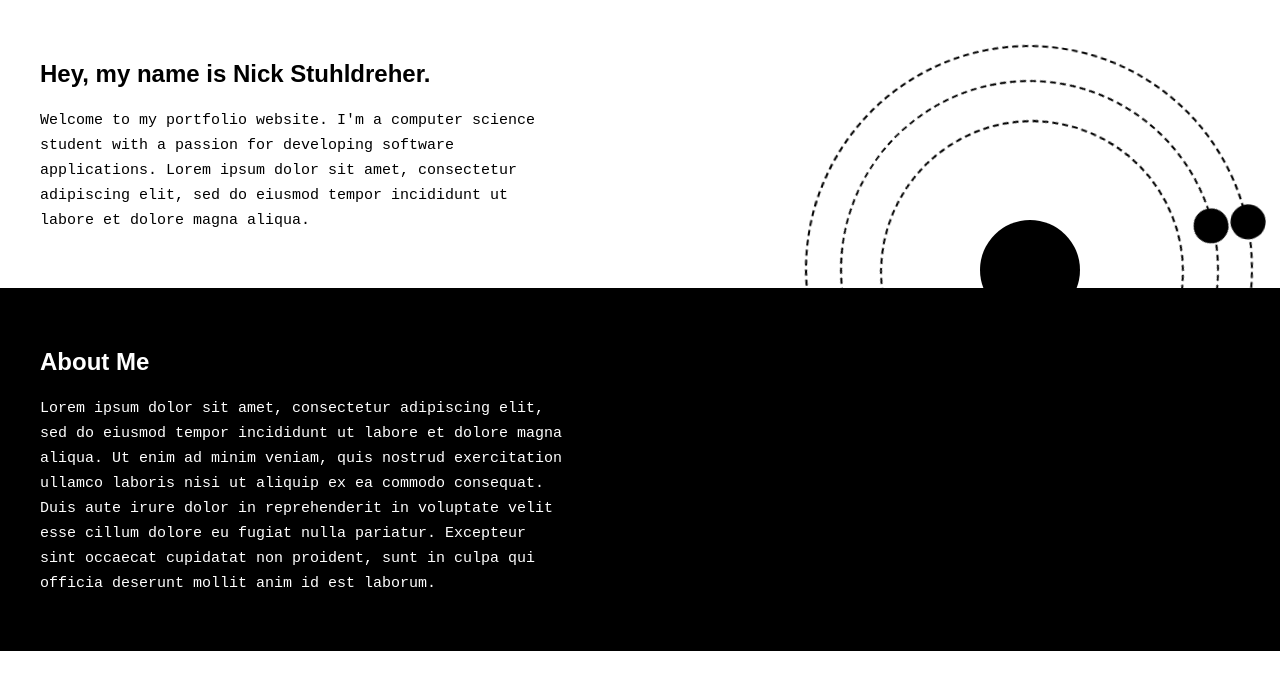
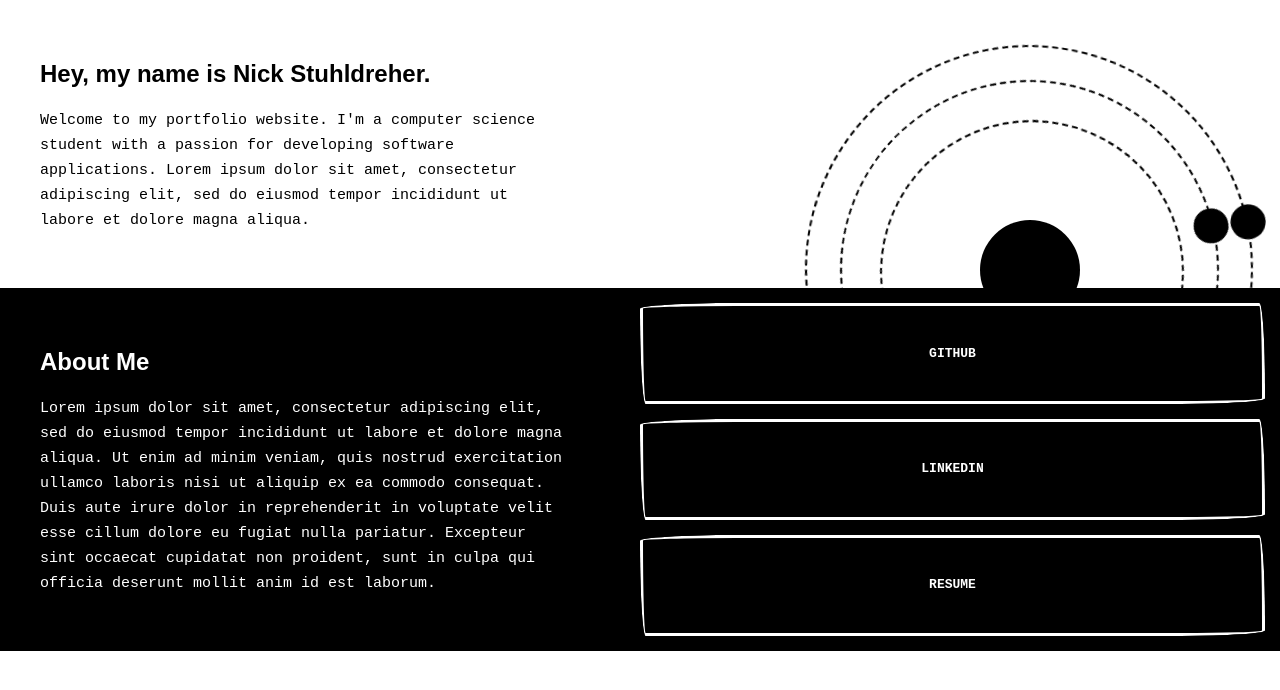
Before and after one commit to nstuhldreher1/PortfolioWebsite, a React (Create React App) app in the folder my-app/: page / in a window 1280 px wide. Shown: the top 690 px of the page. Built offline with nearby package versions, Linux system fonts and the light colour scheme.

Commit message:
Added buttons for resume, linkedin, github.

```diff
--- a/my-app/src/components/AboutMe.css
+++ b/my-app/src/components/AboutMe.css
@@ -18,7 +18,30 @@
 #aboutMe{
     width: 100%;
     background-color: black;
+    display: grid;
+    grid-template-columns: 1fr 1fr;
+
 }
 body {
     margin: 0;
 }
+
+
+
+#contact-body{
+    padding-left: 30px;
+}
+
+#resume{
+    color:white;
+    font-family: arial;
+}
+
+#links{
+    display: grid;
+    row-gap: 15px;
+    padding-top: 15px;
+    padding-bottom: 15px;
+    padding-right: 15px;
+
+}
--- a/my-app/src/components/AboutMe.js
+++ b/my-app/src/components/AboutMe.js
@@ -1,12 +1,24 @@
 import './AboutMe.css';
 import Orbit from './Orbit.js';
+import Button from './Button.js';
+
+let buttons = [
+    {name: "GitHub"},
+    {name: "LinkedIn"},
+    {name: "Resume"}
+];
 
 function AboutMe(){
     return(
         <section id = "aboutMe">
-            <div id="body">
+            <div id="body" class="inline-block">
                 <h1 id="aboutTitle">About Me</h1>
                 <p id = "aboutDescription">Lorem ipsum dolor sit amet, consectetur adipiscing elit, sed do eiusmod tempor incididunt ut labore et dolore magna aliqua. Ut enim ad minim veniam, quis nostrud exercitation ullamco laboris nisi ut aliquip ex ea commodo consequat. Duis aute irure dolor in reprehenderit in voluptate velit esse cillum dolore eu fugiat nulla pariatur. Excepteur sint occaecat cupidatat non proident, sunt in culpa qui officia deserunt mollit anim id est laborum.</p>
+            </div>
+            <div id="links" class="inline-block">
+                <Button name= {buttons[0].name}></Button>
+                <Button name = {buttons[1].name}></Button>
+                <Button name = {buttons[2].name}></Button>
             </div>
             <div class = "orbit">
                 <Orbit/>
--- /dev/null
+++ b/my-app/src/components/Button.css
@@ -0,0 +1,52 @@
+.btn-92,
+.btn-92 *,
+.btn-92 :after,
+.btn-92 :before,
+.btn-92:after,
+.btn-92:before {
+  border: 0 solid;
+  box-sizing: border-box;
+}
+.btn-92 {
+  -webkit-tap-highlight-color: transparent;
+  -webkit-appearance: button;
+  background-color: #000;
+  background-image: none;
+  color: #fff;
+  cursor: pointer;
+  font-family: monospace;
+  font-size: 100%;
+  line-height: 1.5;
+  margin: 0;
+  -webkit-mask-image: -webkit-radial-gradient(#000, #fff);
+  padding: 0;
+}
+.btn-92:disabled {
+  cursor: default;
+}
+.btn-92:-moz-focusring {
+  outline: auto;
+}
+.btn-92 svg {
+  display: block;
+  vertical-align: middle;
+}
+.btn-92 [hidden] {
+  display: none;
+}
+.btn-92 {
+  border: 3px solid;
+  border-radius: 255px 15px 225px 15px/15px 225px 15px 255px;
+  box-sizing: border-box;
+  display: block;
+  font-weight: 900;
+  overflow: hidden;
+  padding: 20px 80px;
+  position: relative;
+  text-transform: uppercase;
+  transition: 0.2s;
+}
+.btn-92:hover {
+  box-shadow: 0 0.5em 0.5em -0.4em #fff;
+  transform: translateY(-0.25em);
+}
--- /dev/null
+++ b/my-app/src/components/Button.js
@@ -0,0 +1,9 @@
+import './Button.css';
+
+function Button(props){
+    return(
+        <button class="btn-92">{props.name}</button>
+    );
+}
+
+export default Button;
```
